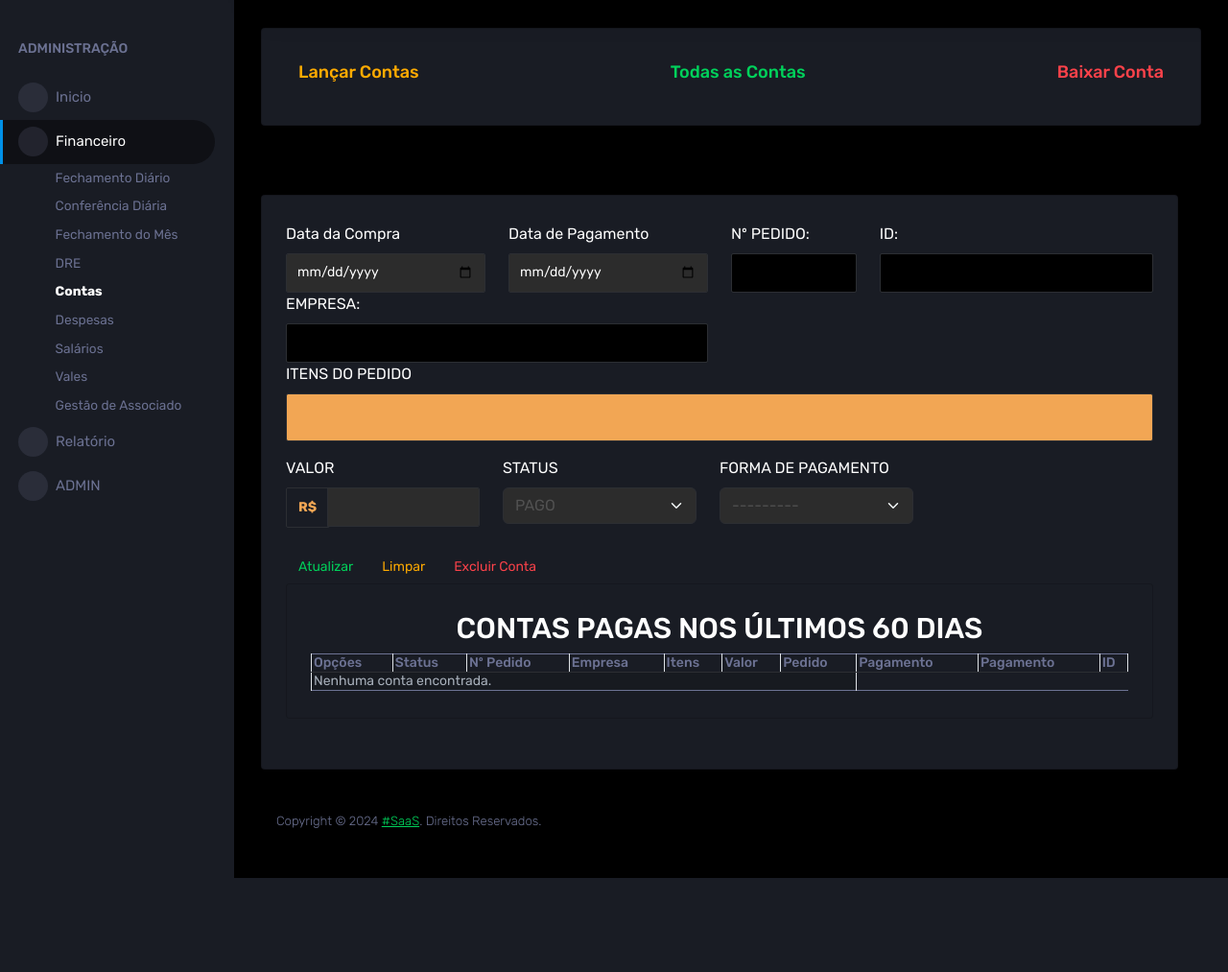
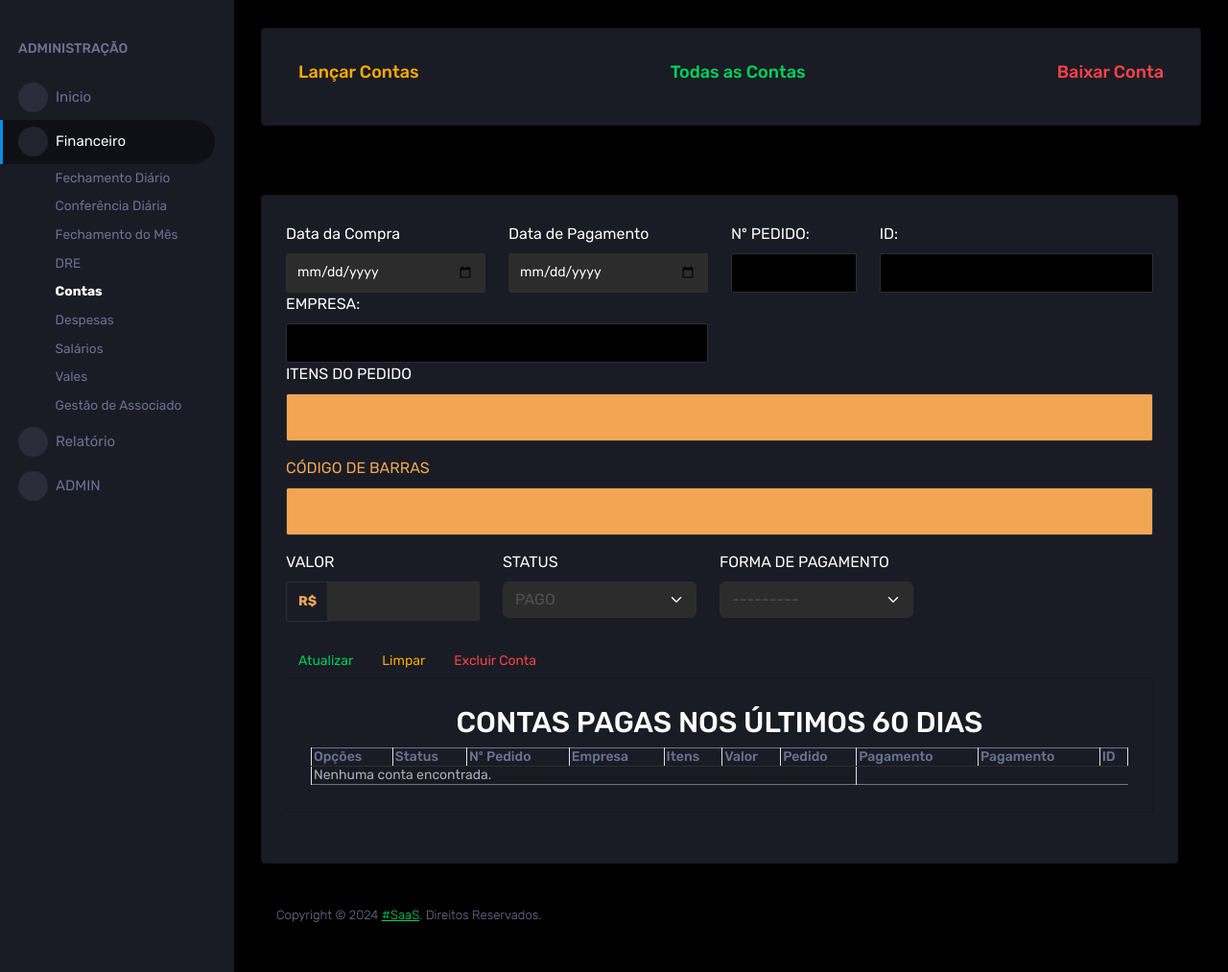
Before and after one commit to jeff-constantino/nippon-photos, a Java web app: page /ServletFinanContas in a window 1280 px wide. Shown: the part 71-1084 px from the top of the page at 96% size. Before the commit the page ends 986 px from the top, so only its background shows below. Run offline with Tomcat 11, a stand-in JSP engine, Linux system fonts and the light colour scheme; data that the repository does not hold is empty; style sheets or scripts are compiled from the project's sources; some libraries are stand-ins or nearby versions; some web fonts are replaced.

Commit message:
ADCIONADO CAMPO PARA CODIGO DE BARRAS NAS CONTAS

```diff
--- a/src/main/java/servlets/ServletFinanContas.java
+++ b/src/main/java/servlets/ServletFinanContas.java
@@ -37,6 +37,7 @@ public class ServletFinanContas extends ServletGenericUtil {
             String empresa = request.getParameter("empresa");
             String empresa2 = request.getParameter("empresa2");
             String itens = request.getParameter("itens");
+            String codigo = request.getParameter("codigo");
             String valor1 = request.getParameter("conf1_valor"); // valor1 já vem sem máscara
             String valor2 = request.getParameter("conf1_valor2"); // valor2 já vem sem máscara
             String data_pedido = request.getParameter("data_de_pedido");
@@ -57,6 +58,7 @@ public class ServletFinanContas extends ServletGenericUtil {
             modelContas.setNumero_pedido(numero_pedido != null && !numero_pedido.isEmpty() ? Long.parseLong(numero_pedido) : 0L);
             modelContas.setEmpresa(empresa);
             modelContas.setItens(itens);
+            modelContas.setCodigo(codigo);
 
             // Converte os valores para double
             double valor1Convertido = valor1 != null && !valor1.isEmpty() ? Double.parseDouble(valor1) : 0.0;
--- a/src/main/webapp/principal/contas.jsp
+++ b/src/main/webapp/principal/contas.jsp
@@ -194,6 +194,16 @@
                                                                                                         style="background-color: #f2a654; color: black; font-weight: bold;  text-transform: uppercase;"
                                                                                                         id="itens"
                                                                                                         name="itens" value="${contas.itens}"
+                                                                                                        required></textarea>
+
+                                                                                            </div>
+                                                                                            <div class="mb-3">
+                                                                                                <label style="color: #f2a654">CÓDIGO DE BARRAS</label>
+                                                                                                <textarea
+                                                                                                        class="form-control"
+                                                                                                        style="background-color: #f2a654; color: black; font-weight: bold;  text-transform: uppercase;"
+                                                                                                        id="codigo"
+                                                                                                        name="codigo" value="${contas.codigo}"
                                                                                                         required></textarea>
 
                                                                                             </div>
@@ -531,6 +541,16 @@
                                                                       id="itens2" name="itens"
                                                                       required>${modelContas.itens}</textarea>
                                                         </div>
+                                                        <div class="mb-3">
+                                                            <label style="color: #f2a654">CÓDIGO DE BARRAS</label>
+                                                            <textarea
+                                                                    class="form-control"
+                                                                    style="background-color: #f2a654; color: black; font-weight: bold;  text-transform: uppercase;"
+                                                                    id="codigo2"
+                                                                    name="codigo" value="${contas.codigo}"
+                                                                    required></textarea>
+
+                                                        </div>
                                                         <div class="row">
                                                             <div class="col-3">
                                                                 <label>VALOR</label>
@@ -857,7 +877,7 @@
             return data;
         }
 
-       function editarConta(button, dataPedido, dataPagamento, numeroPedido, conta_id, empresa, itens, valor, status, pagamento) {
+       function editarConta(button, dataPedido, dataPagamento, numeroPedido, conta_id, empresa, itens, codigo, valor, status, pagamento) {
 
            document.getElementById('data_de_pedido2').value = formatarData(dataPedido);
            document.getElementById('data_de_pagamento2').value = formatarData(dataPagamento);
@@ -865,6 +885,7 @@
            document.getElementById('idPedido').value = conta_id;
            document.getElementById('empresa2').value = empresa;
            document.getElementById('itens2').value = itens;
+           document.getElementById('codigo2').value =codigo;
 
            // Limpa o campo antes
            $("#conf1_valor2").val('');
```
Also changed, not shown: src/main/java/dao/DAOContas.java (+11 -3 lines), src/main/java/model/ModelContas.java (+9 -0 lines), 1 other file.
